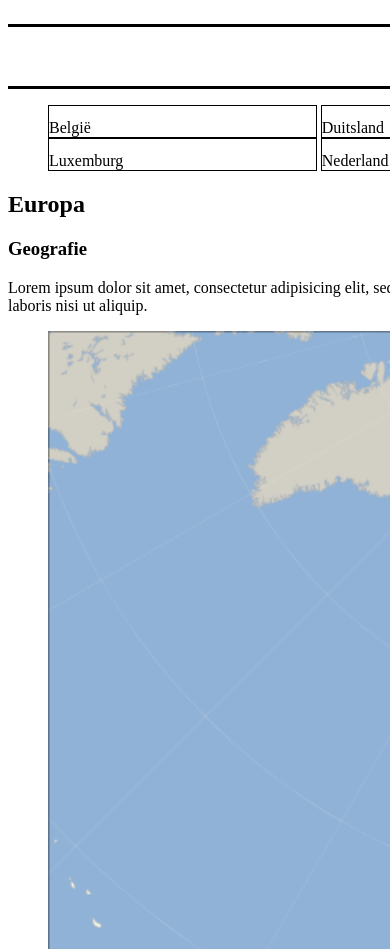
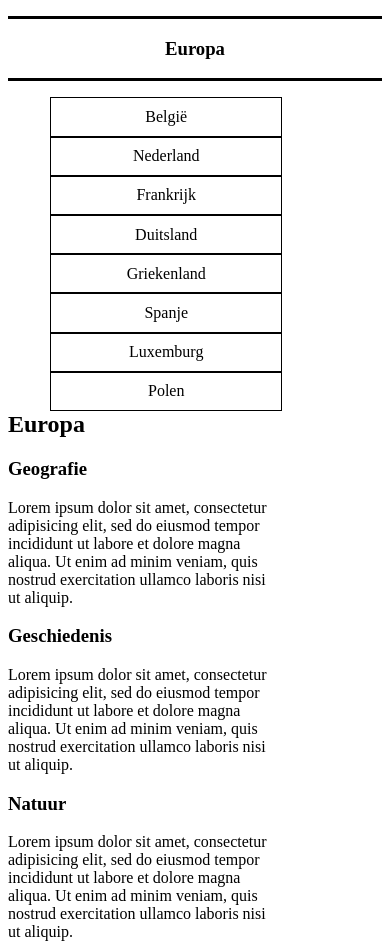
Before and after one commit to IliasAzrhariPXL/project2, a plain HTML site: page Oef1/index.html in a window 390 px wide. Before the commit the page ends 844 px from the top, so only its background shows below. Drawn offline with Linux system fonts and the light colour scheme.

Commit message:
Taak oef1 (helemaal af)

```diff
--- a/Oef1/index.html
+++ b/Oef1/index.html
@@ -15,13 +15,13 @@
         <!-- 1.a voeg hier de unordered list met daarin list-items met daarin links naar externe pagina's toe -->
         <ul>
         <li><a href="België.html">België</a><br></li>
-        <li><a href="Duitsland.html">Duitsland</a><br></li>
+        <li><a href="Duitsland.html">Nederland</a><br></li>
         <li><a href="Frankrijk.html">Frankrijk</a><br></li>
-        <li><a href="Griekenland.html">Griekenland</a><br></li>
-        <li><a href="Luxemburg.html">Luxemburg</a><br></li>
-        <li><a href="Nederland.html">Nederland</a><br></li>
-        <li><a href="Polen.html">Polen</a><br></li>
-        <li><a href="Spanje.html">Spanje</a></li>
+        <li><a href="Griekenland.html">Duitsland</a><br></li>
+        <li><a href="Luxemburg.html">Griekenland</a><br></li>
+        <li><a href="Nederland.html">Spanje</a><br></li>
+        <li><a href="Polen.html">Luxemburg</a><br></li>
+        <li><a href="Spanje.html">Polen</a></li>
         </ul>
     </nav>
     <article id="articlecenter">
--- a/Oef1/stijl.css
+++ b/Oef1/stijl.css
@@ -17,7 +17,6 @@
     border-top: black 3px solid;
 }
 
-
 #pageheader,  #pagenav{
     margin-top:1em;
     margin-bottom:1em;
@@ -28,12 +27,14 @@
     text-align: center;
 }
 
-
 #pagenav li{
     border:black solid thin;
     vertical-align: middle;
-    padding-top:0.8em;
+    padding-top:0.6em;
+    padding-bottom:0.6em;
+    text-align: center;
 }
+
 
 #pagenav a{
     margin:0;
@@ -44,31 +45,84 @@
     color:black;
 }
 
-
-#asideright{
+#articlecenter{
     float: left;
-    width: calc(1200px * 0.3);
+    width: 70%;
 }
 
-@media only screen and (max-width: 1200px) {
-    img{
-        width: 100%;
-        height: auto;
-    }
+#asideright {
+    width: 30%;
+    float: right;
 }
 
+li{
+    display: block;
+    float: left;
+    width: 140px;
+    text-align: center;
+    margin-left: 2px;
+}
+
+#pagefooter{
+    clear: both;
+}
+
+li:hover{
+    background-color: #32a887;
+}
+
+img{
+    width: 100%;
+    height: auto;
+}
+
+/* onderstaande media-query zorgt voor de weergave van het scherm bij breedte kleiner dan 1200px*/
 @media only screen and (max-width: 1200px) {
-    #page {
-        position: fixed;
-    }
-
     #pagenav li{
         width: calc(100% / 4 - 2%);
         display: inline-block;
     }
+
+    #articlecenter{
+        width: 70%;
+        float: left;
+    }
+
+    #asideright{
+        width: 30%;
+        float: right;
+    }
 }
 
 
-a:hover{
-    background-color: #32a887;
+/* onderstaande media-query zorgt voor de weergave van het scherm bij breedte kleiner dan 900px*/
+@media only screen and (max-width: 900px) {
+    #page{
+        width: auto;
+    }
+
+    #pagenav li{
+        width: 46%;
+    }
+
+    #articlecenter{
+        float: none;
+    }
+
+    #asideright{
+        width: 70%;
+        float: none;
+    }
+
 }
+
+/* onderstaande media-query zorgt voor de weergave van het scherm bij breedte kleiner dan 600px*/
+@media only screen and (max-width: 600px) {
+    #asideright, img, #pagefooter{
+      display: none;
+    }
+
+    #pagenav li{
+        width: 69%;
+    }
+}
```
